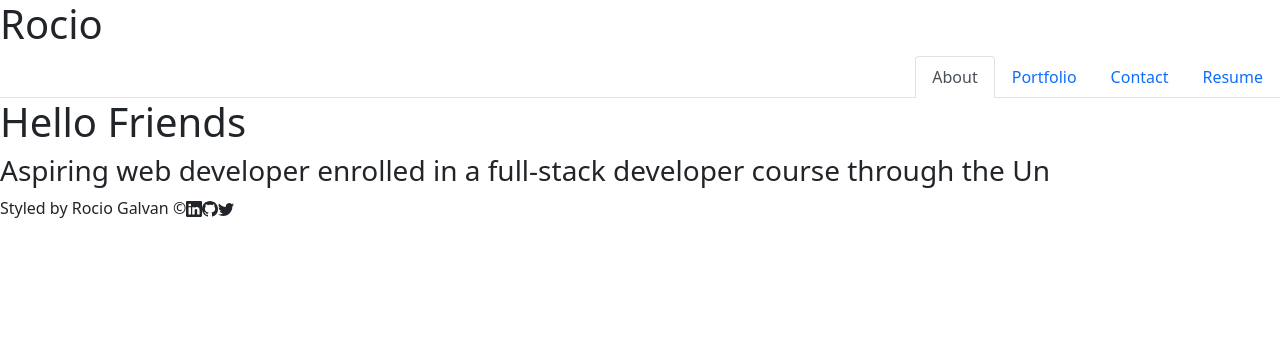
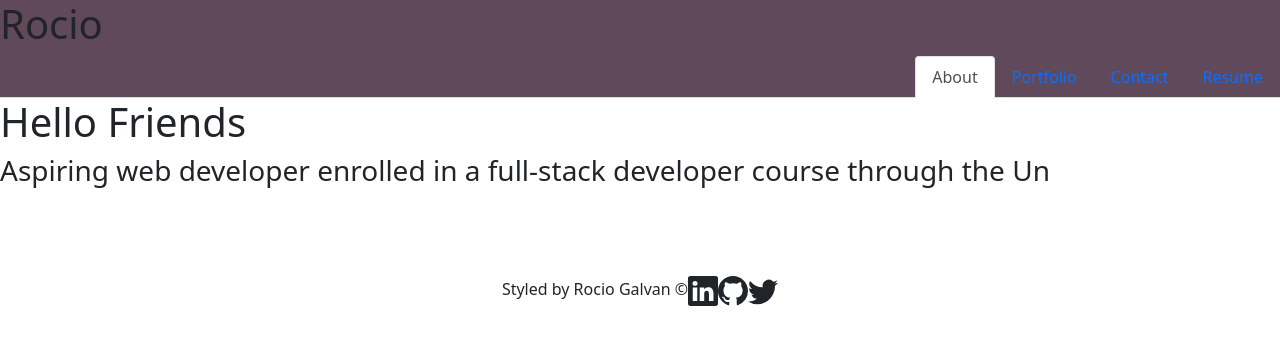
Before and after one commit to Ro-Galvan/rocio-react-portfolio, a React (Create React App) app: page / in a window 1280 px wide. Shown: the top 344 px of the page. Built offline with nearby package versions, Linux system fonts and the light colour scheme.

Commit message:
updated footer content

```diff
--- a/src/App.css
+++ b/src/App.css
@@ -1,6 +1,7 @@
 /* root css */
 .App {
   text-align: center;
+  background-color: #282c34;
 }
 
 .App-logo {
--- a/src/Footer.js
+++ b/src/Footer.js
@@ -1,19 +1,18 @@
 import React from "react";
 
 const Footer = () => (
-  <div className="footer .bg-dark
-  ">
-    <p>Styled by Rocio Galvan ©
+  <div className="footer py-3 my-4 text-center">
+    <p className="py-4 my-4">Styled by Rocio Galvan ©
       {/* linkedIn */}
-    <svg xmlns="http://www.w3.org/2000/svg" width="16" height="16" fill="currentColor" class="bi bi-linkedin" viewBox="0 0 16 16">
+    <svg xmlns="http://www.w3.org/2000/svg" width="30" height="30" fill="currentColor" class="bi bi-linkedin" viewBox="0 0 16 16">
   <path d="M0 1.146C0 .513.526 0 1.175 0h13.65C15.474 0 16 .513 16 1.146v13.708c0 .633-.526 1.146-1.175 1.146H1.175C.526 16 0 15.487 0 14.854V1.146zm4.943 12.248V6.169H2.542v7.225h2.401zm-1.2-8.212c.837 0 1.358-.554 1.358-1.248-.015-.709-.52-1.248-1.342-1.248-.822 0-1.359.54-1.359 1.248 0 .694.521 1.248 1.327 1.248h.016zm4.908 8.212V9.359c0-.216.016-.432.08-.586.173-.431.568-.878 1.232-.878.869 0 1.216.662 1.216 1.634v3.865h2.401V9.25c0-2.22-1.184-3.252-2.764-3.252-1.274 0-1.845.7-2.165 1.193v.025h-.016a5.54 5.54 0 0 1 .016-.025V6.169h-2.4c.03.678 0 7.225 0 7.225h2.4z"/>
 </svg>
 {/* github */}
-<svg xmlns="http://www.w3.org/2000/svg" width="16" height="16" fill="currentColor" class="bi bi-github" viewBox="0 0 16 16">
+<svg xmlns="http://www.w3.org/2000/svg" width="30" height="30" fill="currentColor" class="bi bi-github" viewBox="0 0 16 16">
   <path d="M8 0C3.58 0 0 3.58 0 8c0 3.54 2.29 6.53 5.47 7.59.4.07.55-.17.55-.38 0-.19-.01-.82-.01-1.49-2.01.37-2.53-.49-2.69-.94-.09-.23-.48-.94-.82-1.13-.28-.15-.68-.52-.01-.53.63-.01 1.08.58 1.23.82.72 1.21 1.87.87 2.33.66.07-.52.28-.87.51-1.07-1.78-.2-3.64-.89-3.64-3.95 0-.87.31-1.59.82-2.15-.08-.2-.36-1.02.08-2.12 0 0 .67-.21 2.2.82.64-.18 1.32-.27 2-.27.68 0 1.36.09 2 .27 1.53-1.04 2.2-.82 2.2-.82.44 1.1.16 1.92.08 2.12.51.56.82 1.27.82 2.15 0 3.07-1.87 3.75-3.65 3.95.29.25.54.73.54 1.48 0 1.07-.01 1.93-.01 2.2 0 .21.15.46.55.38A8.012 8.012 0 0 0 16 8c0-4.42-3.58-8-8-8z"/>
 </svg>
 {/* twitter */}
-<svg xmlns="http://www.w3.org/2000/svg" width="16" height="16" fill="currentColor" class="bi bi-twitter" viewBox="0 0 16 16">
+<svg xmlns="http://www.w3.org/2000/svg" width="30" height="30" fill="currentColor" class="bi bi-twitter" viewBox="0 0 16 16">
   <path d="M5.026 15c6.038 0 9.341-5.003 9.341-9.334 0-.14 0-.282-.006-.422A6.685 6.685 0 0 0 16 3.542a6.658 6.658 0 0 1-1.889.518 3.301 3.301 0 0 0 1.447-1.817 6.533 6.533 0 0 1-2.087.793A3.286 3.286 0 0 0 7.875 6.03a9.325 9.325 0 0 1-6.767-3.429 3.289 3.289 0 0 0 1.018 4.382A3.323 3.323 0 0 1 .64 6.575v.045a3.288 3.288 0 0 0 2.632 3.218 3.203 3.203 0 0 1-.865.115 3.23 3.23 0 0 1-.614-.057 3.283 3.283 0 0 0 3.067 2.277A6.588 6.588 0 0 1 .78 13.58a6.32 6.32 0 0 1-.78-.045A9.344 9.344 0 0 0 5.026 15z"/>
 </svg>
     </p>
--- a/src/components/NavTabs.js
+++ b/src/components/NavTabs.js
@@ -1,9 +1,20 @@
 import React from 'react';
+
+
+const styles = {
+  header: {
+    backgroundColor: '#60495A',
+
+  },
+  h1: {
+    fontSize: '100px',
+  }
+};
 
 function NavTabs({ currentPage, handlePageChange }) {
   return (
     // d-flex
-    <div className='row'>
+    <header className='row header' style={styles.header}>
       <div className='justify-content-start'>
         <h1>Rocio</h1>
       </div>
@@ -45,7 +56,7 @@ function NavTabs({ currentPage, handlePageChange }) {
           </a>
         </li>
       </ul>
-    </div>
+    </header>
   );
 }
 
--- a/src/components/pages/Portfolio.js
+++ b/src/components/pages/Portfolio.js
@@ -1,10 +1,11 @@
 import React from 'react';
+import './portfolio.css';
 
 export default function Portfolio() {
   return (
     <div className="row row-cols-1 row-cols-md-2 g-4">
       {/* Project 1-cosmic dust */}
-    <div className="col">
+      <div className="col projectCard">
         <div className="card">
           <a href="https://magdalenaperry.github.io/nasa-space-things/" target="_blank" rel="noopener noreferrer">
             <img src="assets/group-project-cosmic-dust.jpg" className="card-img-top" alt="Group Project: Cosmic Dust" />
--- /dev/null
+++ b/src/components/pages/portfolio.css
@@ -0,0 +1,6 @@
+.projectCard {
+  /* margin: 5px; */
+  background-color: #282c34;
+  height: 10,
+
+}
--- a/src/index.css
+++ b/src/index.css
@@ -12,3 +12,11 @@ code {
   font-family: source-code-pro, Menlo, Monaco, Consolas, 'Courier New',
     monospace;
 }
+
+html,
+* {
+  margin: 0;
+  padding: 0;
+  box-sizing: border-box;
+  /* background-color: #282c34; */
+}
```
Lines whose indentation alone changed are shown as unchanged.
